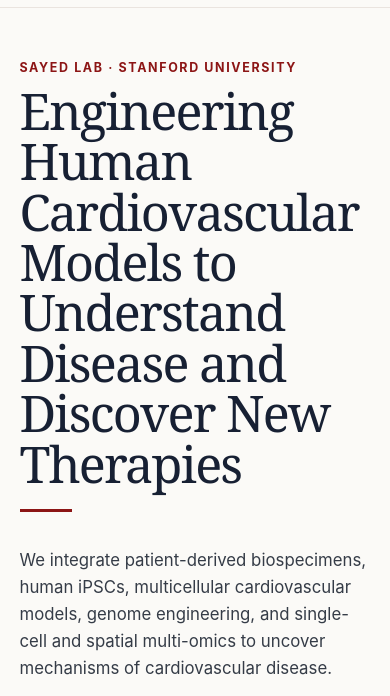
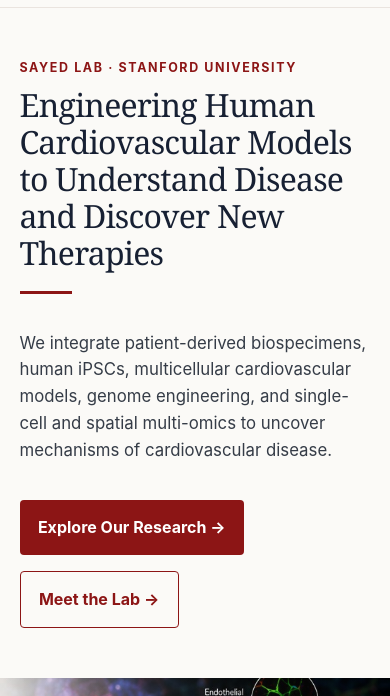
Before and after one commit to sayedns/Sayedlabs, a plain HTML site: page index.html in a window 390 px wide. Shown: the part 78-774 px from the top of the page. Drawn offline with Linux system fonts and the light colour scheme.

Commit message:
Match homepage hero font to Research page

```diff
--- a/styles.css
+++ b/styles.css
@@ -972,3 +972,12 @@ section{padding:82px 0}
   .cvpub2-hero {padding:45px 0 32px;}
   .cvpub2-entry p {font-size:1rem;line-height:1.7;}
 }
+
+/* Match the homepage hero typography to the approved Research page. */
+.home-approved-hero h1 {
+  font:500 clamp(2.1rem,3.05vw,3.05rem)/1.16 Georgia,serif;
+  letter-spacing:-.025em;
+}
+@media(max-width:720px) {
+ .home-approved-hero h1 {font-size:clamp(2rem,6vw,2.5rem);}
+}
```
